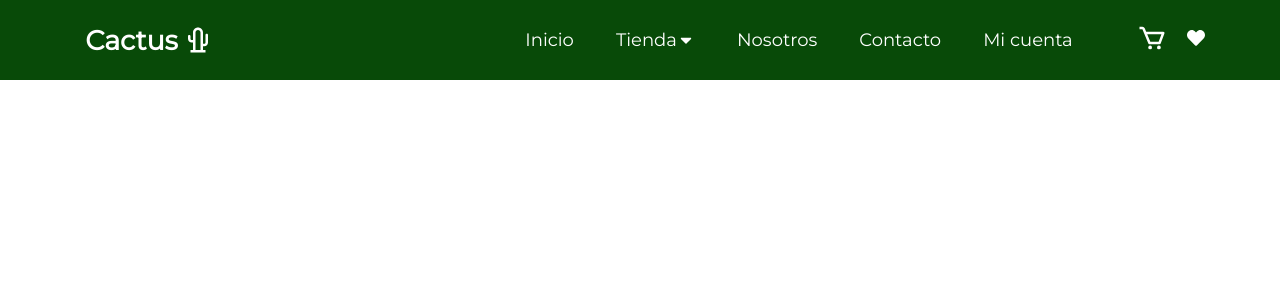
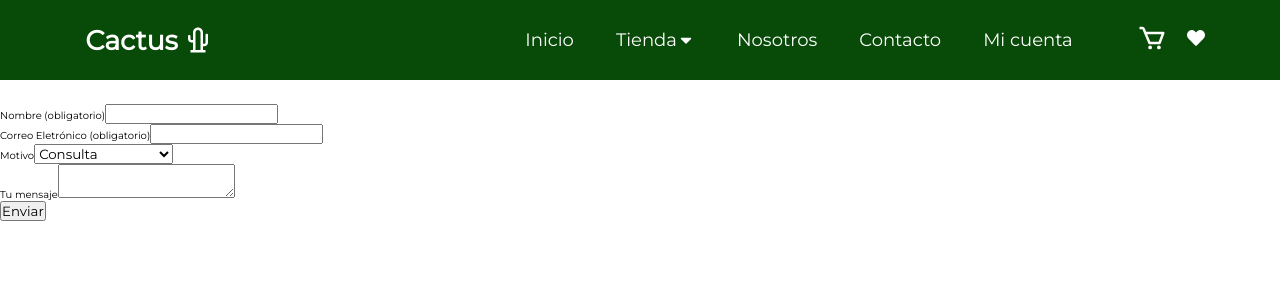
Before and after one commit to jvrchs/cactus-react-coderhouse, a React (Create React App) app: page /contacto in a window 1280 px wide. Shown: the top 300 px of the page. Built offline with nearby package versions, Linux system fonts and the light colour scheme.

Commit message:
Corrección desafío clase 9

```diff
--- a/src/components/Pages/Contact/Contact.js
+++ b/src/components/Pages/Contact/Contact.js
@@ -1,9 +1,11 @@
 import React from 'react'
+import ContactForm from './ContactForm/ContactForm'
 
 const Contact = () => {
     return (
         <div>
             <h1>CONTACTO</h1>
+            <ContactForm/>
         </div>
     )
 }
--- a/src/components/Pages/Contact/ContactForm/ContactForm.js
+++ b/src/components/Pages/Contact/ContactForm/ContactForm.js
@@ -0,0 +1,20 @@
+import React, {useState} from 'react';
+import ContactFormInputs from './ContactFormInputs';
+import ContactFormSuccess from './ContactFormSuccess';
+
+const ContactForm = () => {
+
+    const [isSubmitted, setIsSubmitted] = useState(false)
+
+    const submitForm = () => {
+        setIsSubmitted(true);
+    }
+
+    return (
+        <div style={{marginTop: '8rem'}}>
+            {!isSubmitted ? <ContactFormInputs submitForm={submitForm}/> : <ContactFormSuccess/> }
+        </div>
+    )
+}
+
+export default ContactForm
--- /dev/null
+++ b/src/components/Pages/Contact/ContactForm/ContactFormInputs.js
@@ -0,0 +1,49 @@
+import React from 'react';
+import useForm from './useForm';
+import validate from './validateForm';
+
+const ContactFormInputs = ({submitForm}) => {
+    const { values, errors, handleChange, handleSubmit } = useForm(submitForm,validate);
+
+    return (
+        <div className="form-wrapper">
+            <form className="contact-form" onSubmit={handleSubmit}>
+                <div className="form-inputs">
+                    <label htmlFor="name" className="form-label">
+                        Nombre (obligatorio)
+                    </label>
+                    <input type="text" name="name" value={values.name} onChange={handleChange} className="form-input"/>
+                    {errors.name && <p>{errors.name}</p>}
+                </div>
+                <div className="form-inputs">
+                    <label htmlFor="email" className="form-label">
+                        Correo Eletrónico (obligatorio)
+                    </label>
+                    <input type="email" name="email" value={values.email} onChange={handleChange} className="form-input"/>
+                    {errors.email && <p>{errors.email}</p>}
+                </div>
+                <div className="form-inputs">
+                    <label htmlFor="reason" className="form-label">
+                        Motivo
+                    </label>
+                    <select name="reason" value={values.reason} onChange={handleChange}>
+                        <option value="query">Consulta</option>
+                        <option value="order-state">Estado de pedido</option>
+                        <option value="claim">Reclamo</option>
+                    </select>
+                </div>
+                <div className="form-inputs">
+                    <label htmlFor="message" className="form-label">
+                        Tu mensaje
+                    </label>
+                    <textarea name="message" value={values.message} onChange={handleChange} className="form-textarea"/>
+                </div>
+                <button type="submit" className="form-input-btn">
+                    Enviar
+                </button>
+            </form>
+        </div>
+    )
+}
+
+export default ContactFormInputs
--- /dev/null
+++ b/src/components/Pages/Contact/ContactForm/ContactFormSuccess.js
@@ -0,0 +1,11 @@
+import React from 'react'
+
+const ContactFormSuccess = () => {
+    return (
+        <div>
+            <h1>BIEEENNNN</h1>
+        </div>
+    )
+}
+
+export default ContactFormSuccess
--- /dev/null
+++ b/src/components/Pages/Contact/ContactForm/useForm.js
@@ -0,0 +1,39 @@
+import {useState, useEffect} from 'react';
+
+const useForm = (submitForm,validate) => {
+
+    const [values, setValues] = useState({
+        name: '',
+        email: '',
+        reason: '',
+        message: ''
+    });
+
+    const [errors, setErrors] = useState({})
+
+    const [isSubmiting, setIsSubmiting] = useState(false);
+
+    const handleChange = e => {
+        const {name, value} = e.target;
+        setValues({
+            ...values,
+            [name]: value
+        })
+    }
+
+    const handleSubmit = e => {
+        e.preventDefault();
+        setErrors(validate(values))
+        setIsSubmiting(true);
+    }
+
+    useEffect(() => {
+        if(Object.keys(errors).length === 0 && isSubmiting) {
+            submitForm();
+        }
+    }, [errors])
+
+    return { values, errors, handleChange, handleSubmit }
+}
+
+export default useForm;
--- /dev/null
+++ b/src/components/Pages/Contact/ContactForm/validateForm.js
@@ -0,0 +1,17 @@
+export default function validateInfo(values) {
+    let errors = {}
+
+    //Name
+    if(!values.name.trim()) {
+        errors.name = "Nombre requerido";
+    }
+
+    //Email
+    if(!values.email) {
+        errors.email = "Email requerido";
+    } else if(!/^(([^<>()[\]\.,;:\s@\"]+(\.[^<>()[\]\.,;:\s@\"]+)*)|(\".+\"))@(([^<>()[\]\.,;:\s@\"]+\.)+[^<>()[\]\.,;:\s@\"]{2,})$/i.test(values.email)) {
+        errors.email = "La dirección de correo es inválida"
+    }
+
+    return errors;
+}
--- a/src/components/Pages/ItemDetailContainer/ItemDetail/ItemDetail.js
+++ b/src/components/Pages/ItemDetailContainer/ItemDetail/ItemDetail.js
@@ -1,4 +1,5 @@
 import React, {useState, useEffect} from 'react';
+import { Link } from 'react-router-dom';
 import Button from '../../../Button/Button';
 import ItemCount from '../../../ItemCount/ItemCount';
 import ProductImageGallery from '../../../ProductImageGallery/ProductImageGallery';
@@ -35,7 +36,7 @@ const ItemDetail = ({ productsData, id }) => {
                                 <hr/>
                                 <h2>CANTIDAD</h2>
                                 {qty ?
-                                <Button className="checkout-btn">Finalizar compra</Button>
+                                <Link to="/cart"><Button className="checkout-btn">Finalizar compra</Button></Link>
                                 :
                                 <ItemCount className='item-detail-counter' stockQty={product.stock} onAdd={onAdd} itemAdded={itemAdded} setItemAdded={setItemAdded}/>
                                 }
```
Also changed, not shown: 1 other file (tests, documents, lock files or other folders).
